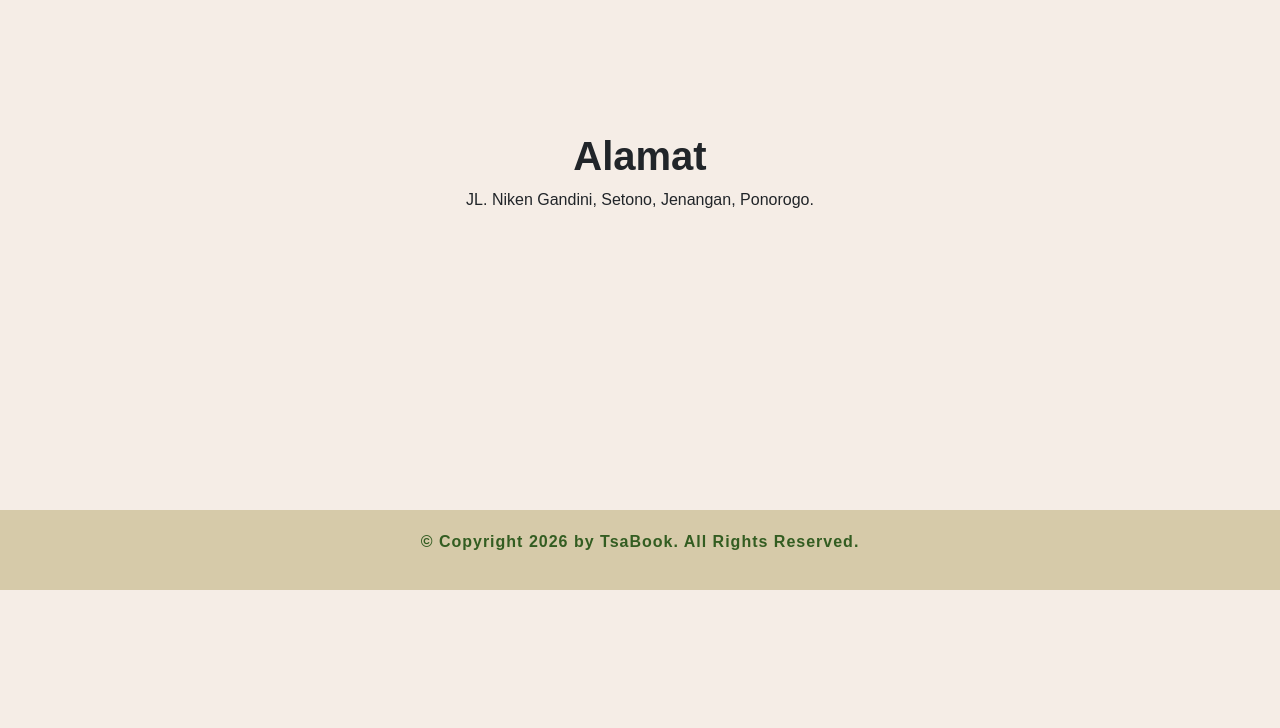
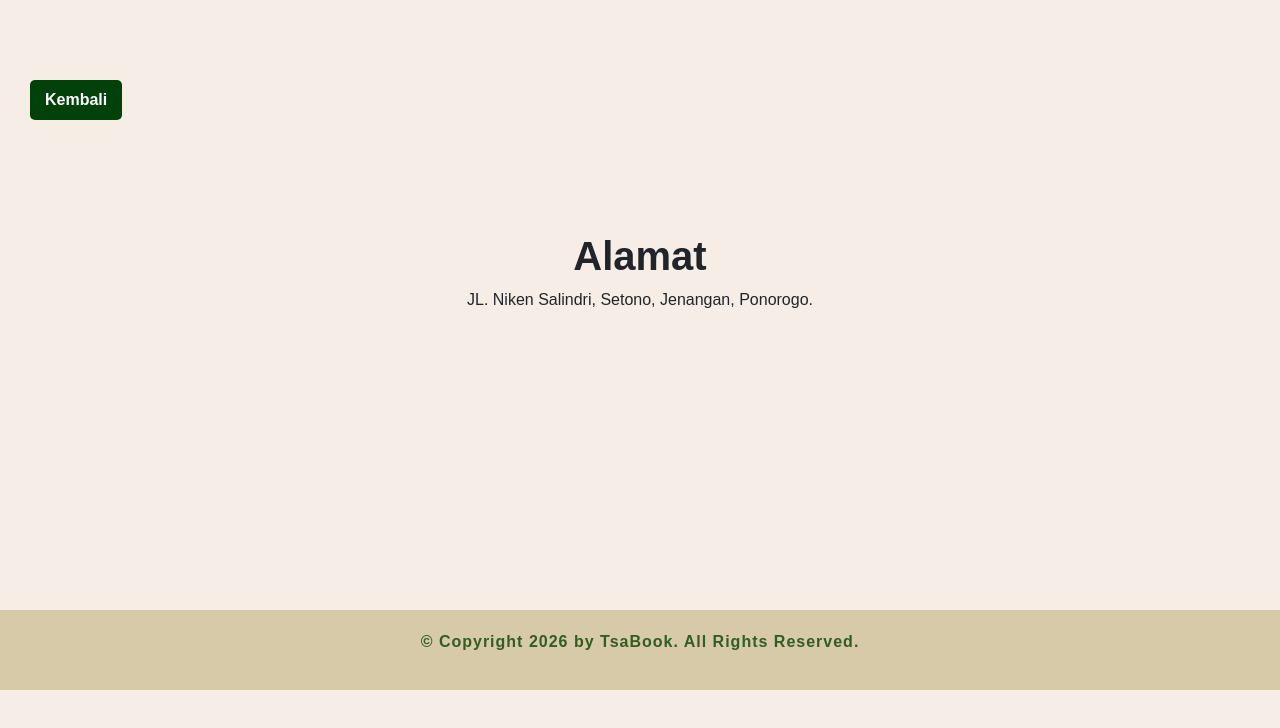
Before and after one commit to Titis03/Titis_Buku, a React (Vite) app: page /alamat in a window 1280 px wide. Shown: the top 728 px of the page. Built offline with nearby package versions, Linux system fonts and the light colour scheme.

Commit message:
Menambahkan tombol untuk kembali

```diff
--- a/src/index.css
+++ b/src/index.css
@@ -515,6 +515,7 @@ body {
 
 .alamat-page {
     padding-top: 100px;
+    position: middle;
 }
 
 .alamat-page .p,
@@ -524,6 +525,24 @@ body {
 
 .alamat {
     padding-bottom: 200px;
+    padding-top: 100px;
 }
 
 /* ALAMAT */
+
+/* TOMBOL KEMBALI */
+
+.btn-back {
+    position: absolute;
+    top: 80px;
+    left: 30px;
+    background-Color: #03410a;
+    color: white;
+    border: none;
+    padding: 8px 15px;
+    border-Radius: 5px;
+    cursor: pointer;
+    margin-Bottom: 20px;
+    font-Weight: bold;
+    z-index: 10;
+}
--- a/src/pages/alamat.jsx
+++ b/src/pages/alamat.jsx
@@ -1,14 +1,23 @@
 import {Container, Row, Col} from "react-bootstrap";
+import { useNavigate } from "react-router-dom";
 
 const Alamat = () => {
+  const navigate = useNavigate ();
+
   return (
     <div className="alamat-page">
       <div className="alamat min-vr-100">
         <Container>
           <Row>
           <Col>
+
+          <button
+           onClick={() => navigate(-1)} className="btn-back" >
+            Kembali
+          </button>
+
             <h1 className="fw-bold text-center mb-2 animate__animated animate__fadeInUp animate__delay-1s">Alamat</h1>
-            <p className="text-center animate__animated animate__fadeInUp animate__delay-1s">JL. Niken Gandini, Setono, Jenangan, Ponorogo.</p>
+            <p className="text-center animate__animated animate__fadeInUp animate__delay-1s">JL. Niken Salindri, Setono, Jenangan, Ponorogo.</p>
           </Col>
           </Row>
         </Container>
```
